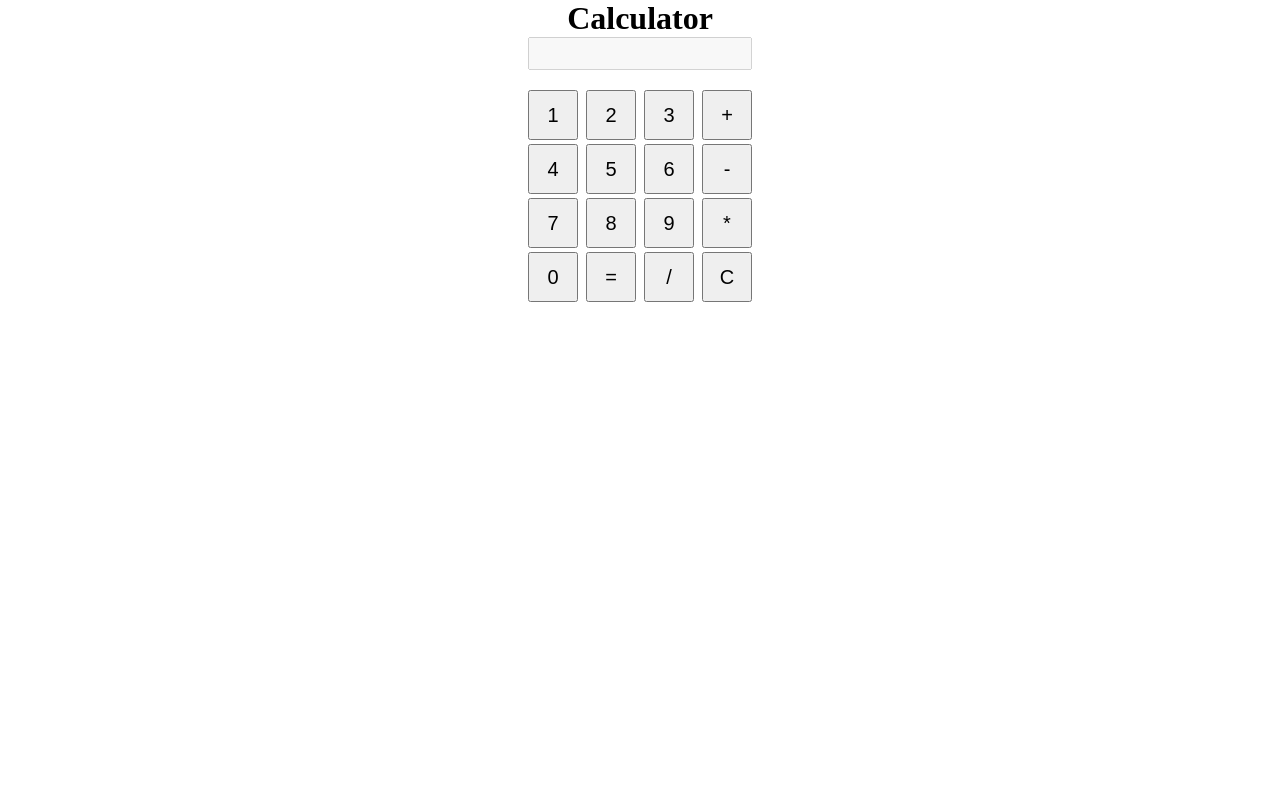
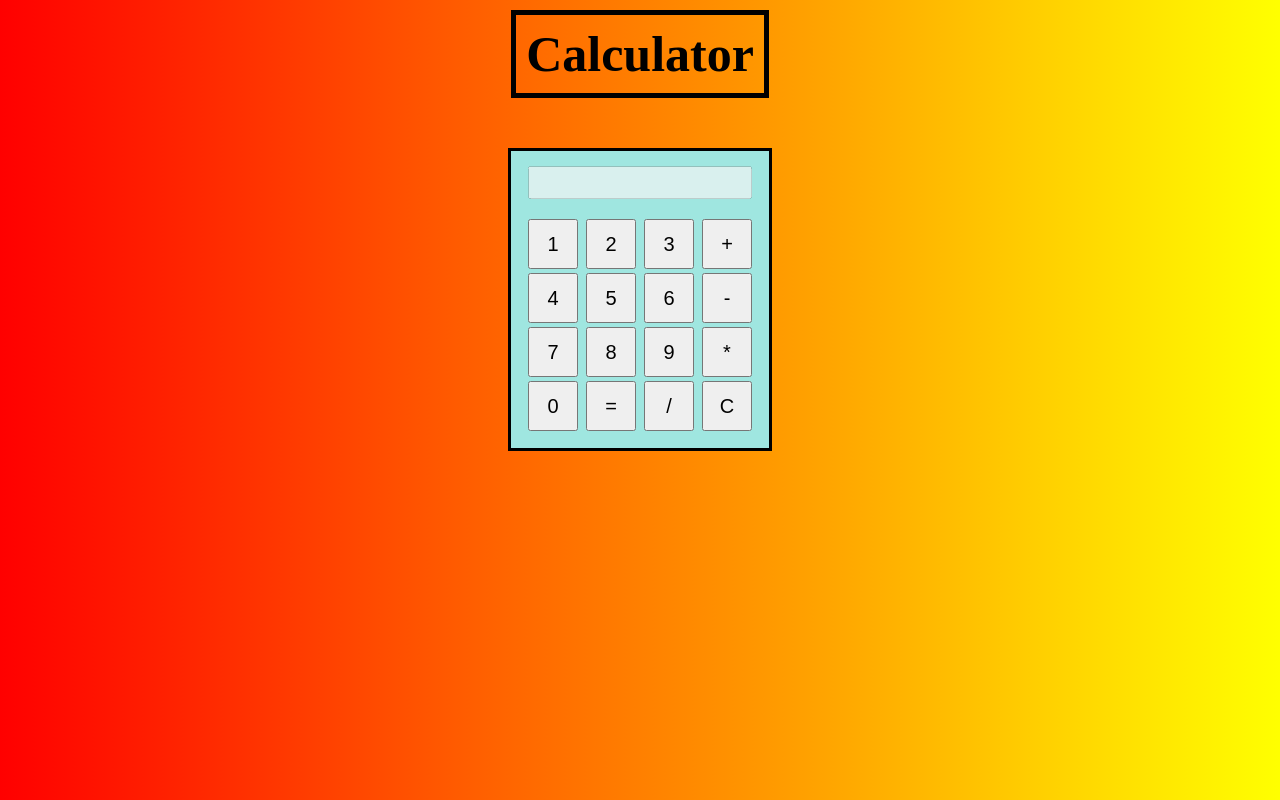
Before and after one commit to thejaskumar/Calculators, a plain HTML site: page Calculator-1/index.html in a window 1280 px wide. Drawn offline with Linux system fonts and the light colour scheme.

Commit message:
modified CSS

```diff
--- a/Calculator-1/CSS/index.css
+++ b/Calculator-1/CSS/index.css
@@ -1,8 +1,11 @@
 * {
     margin: 0;
     padding: 0;
+
 }
-
+body{
+    background:linear-gradient(90deg,red,yellow) no-repeat center fixed;
+}
 .button{
     width: 50px;
     height: 50px;
@@ -14,3 +17,18 @@
     width:220px;
     font-size: 25px;
 }
+
+.box {
+    background : #9fe6e0;
+    margin-top: 50px;
+    width:fit-content;
+    padding: 15px;
+    border: 3px solid black;
+}
+h1 {
+    font-size: 50px;
+    margin-top: 10px;
+    border: 5px solid black;
+    width: fit-content;
+    padding: 10px;
+}
--- a/Calculator-1/index.html
+++ b/Calculator-1/index.html
@@ -12,7 +12,7 @@
 <body>
     <center>
         <h1>Calculator</h1>
-        <div class="box"></div>
+        <div class="box">
             <form name="form">
                 <input class="display" name="display" disabled>
             </form>
```
Lines whose indentation alone changed are shown as unchanged.
